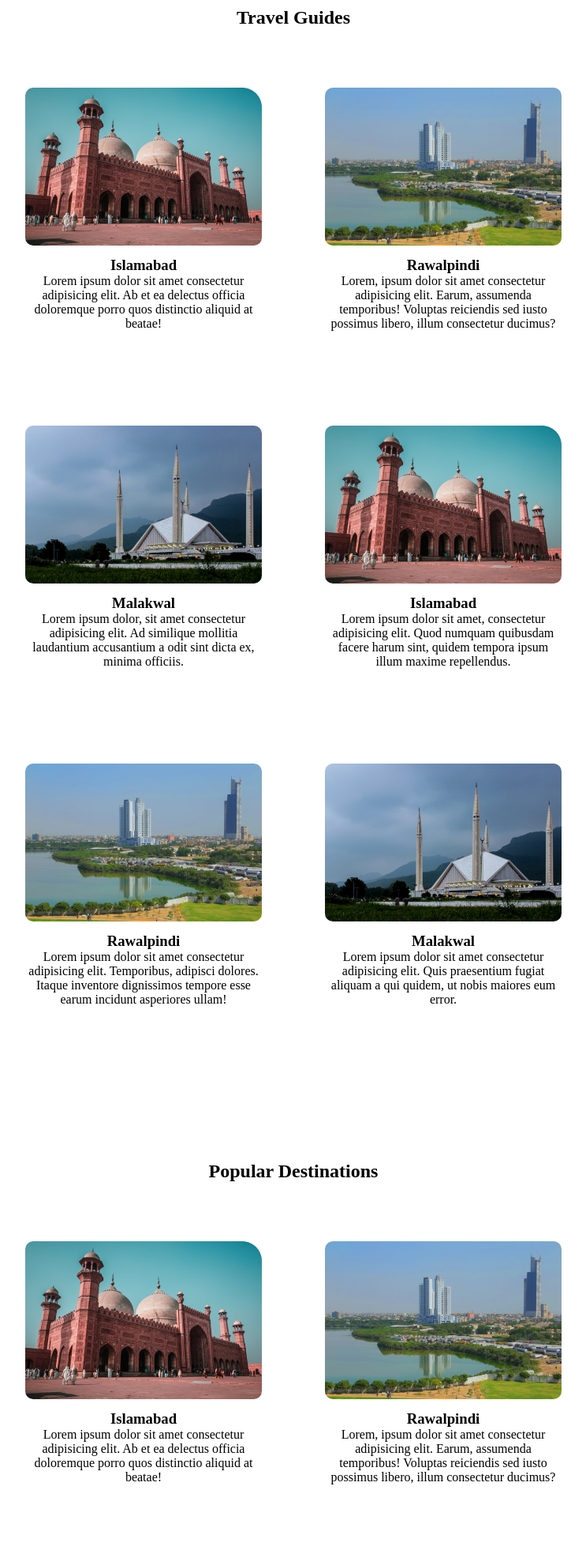
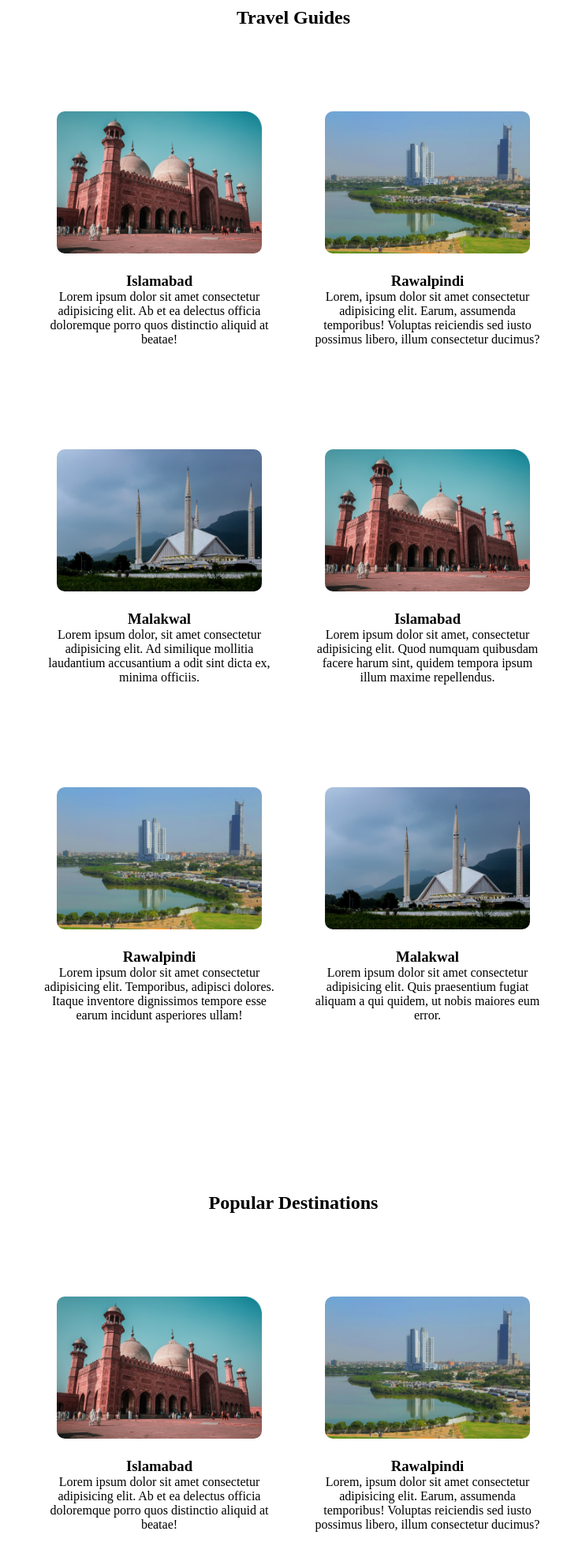
Before and after one commit to sherryadan/Assignment-WebCS, a plain HTML site: page index.html in a window 1280 px wide. Shown: the part 1080-3043 px from the top of the page at 79% size, without its empty margins (268-1011 px from the left). Drawn offline with Linux system fonts and the light colour scheme.

Commit message:
Changes to be committed:

```diff
--- a/index.html
+++ b/index.html
@@ -47,37 +47,37 @@
     </div>
     <h2 class="trav">Travel Guides</h2>
     <div class="travel">
-        <div class="isl">
+        <div class="imgs">
             <img src="../pics/isl.png" alt="">
             <h3>Islamabad</h3>
             <p>Lorem ipsum dolor sit amet consectetur adipisicing elit. Ab et ea delectus officia doloremque porro quos
                 distinctio aliquid at beatae!</p>
         </div>
-        <div class="rwp">
+        <div class="imgs">
             <img src="../pics/rwp.png" alt="">
             <h3>Rawalpindi</h3>
             <p>Lorem, ipsum dolor sit amet consectetur adipisicing elit. Earum, assumenda temporibus! Voluptas
                 reiciendis sed iusto possimus libero, illum consectetur ducimus?</p>
         </div>
-        <div class="mkw">
+        <div class="imgs">
             <img src="../pics/mkw.png" alt="">
             <h3>Malakwal</h3>
             <p>Lorem ipsum dolor, sit amet consectetur adipisicing elit. Ad similique mollitia laudantium accusantium a
                 odit sint dicta ex, minima officiis.</p>
         </div>
-        <div class="isl">
+        <div class="imgs">
             <img src="../pics/isl.png" alt="">
             <h3>Islamabad</h3>
             <p>Lorem ipsum dolor sit amet, consectetur adipisicing elit. Quod numquam quibusdam facere harum sint,
                 quidem tempora ipsum illum maxime repellendus.</p>
         </div>
-        <div class="rwp">
+        <div class="imgs">
             <img src="../pics/rwp.png" alt="">
             <h3>Rawalpindi</h3>
             <p>Lorem ipsum dolor sit amet consectetur adipisicing elit. Temporibus, adipisci dolores. Itaque inventore
                 dignissimos tempore esse earum incidunt asperiores ullam!</p>
         </div>
-        <div class="mkw">
+        <div class="imgs">
             <img src="../pics/mkw.png" alt="">
             <h3>Malakwal</h3>
             <p>Lorem ipsum dolor sit amet consectetur adipisicing elit. Quis praesentium fugiat aliquam a qui quidem, ut
@@ -86,37 +86,37 @@
     </div>
     <h2 class="trav">Popular Destinations</h2>
     <div class="destination">
-        <div class="isl">
+        <div class="imgs">
             <img src="../pics/isl.png" alt="">
             <h3>Islamabad</h3>
             <p>Lorem ipsum dolor sit amet consectetur adipisicing elit. Ab et ea delectus officia doloremque porro quos
                 distinctio aliquid at beatae!</p>
         </div>
-        <div class="rwp">
+        <div class="imgs">
             <img src="../pics/rwp.png" alt="">
             <h3>Rawalpindi</h3>
             <p>Lorem, ipsum dolor sit amet consectetur adipisicing elit. Earum, assumenda temporibus! Voluptas
                 reiciendis sed iusto possimus libero, illum consectetur ducimus?</p>
         </div>
-        <div class="mkw">
+        <div class="imgs">
             <img src="../pics/mkw.png" alt="">
             <h3>Malakwal</h3>
             <p>Lorem ipsum dolor, sit amet consectetur adipisicing elit. Ad similique mollitia laudantium accusantium a
                 odit sint dicta ex, minima officiis.</p>
         </div>
-        <div class="isl">
+        <div class="imgs">
             <img src="../pics/isl.png" alt="">
             <h3>Islamabad</h3>
             <p>Lorem ipsum dolor sit amet, consectetur adipisicing elit. Quod numquam quibusdam facere harum sint,
                 quidem tempora ipsum illum maxime repellendus.</p>
         </div>
-        <div class="rwp">
+        <div class="imgs">
             <img src="../pics/rwp.png" alt="">
             <h3>Rawalpindi</h3>
             <p>Lorem ipsum dolor sit amet consectetur adipisicing elit. Temporibus, adipisci dolores. Itaque inventore
                 dignissimos tempore esse earum incidunt asperiores ullam!</p>
         </div>
-        <div class="mkw">
+        <div class="imgs">
             <img src="../pics/mkw.png" alt="">
             <h3>Malakwal</h3>
             <p>Lorem ipsum dolor sit amet consectetur adipisicing elit. Quis praesentium fugiat aliquam a qui quidem, ut
--- a/style.css
+++ b/style.css
@@ -66,7 +66,13 @@ button {
     color: white;
     background-color: rgb(168 201 160 / 39%);
     backdrop-filter: blur(4px);
+    transition: ease-in-out 0.2s;
 
+}
+button:hover{
+    transform: scale(1.07);
+    transition: ease-in-out 0.2s;
+    overflow: hidden
 }
 
 .hero {
@@ -100,6 +106,7 @@ button {
     justify-content: space-between;
     flex-wrap: wrap;
     margin: 75px 300px;
+    padding: 20px;
 }
 .travel div,
 .destination div{
@@ -107,12 +114,20 @@ button {
     margin-bottom: 100px;
 }
 .travel img, .destination img{
-    border-radius: 10px;
+    border-radius: 20px;
+    height: 200px;
+    width: 280px;
+    padding: 10px;
 }
 .travel img:hover, .destination img:hover, .testimonials img:hover{
     transform: scale(1.07);
     transition: ease-in-out 0.2s;
-    overflow: hidden;
+
+    /* overflow: hidden; */
+    border-radius: 30px;
+}
+.imgs{
+    text-align: center;
 }
 .testimonials{
     display: flex;
```
